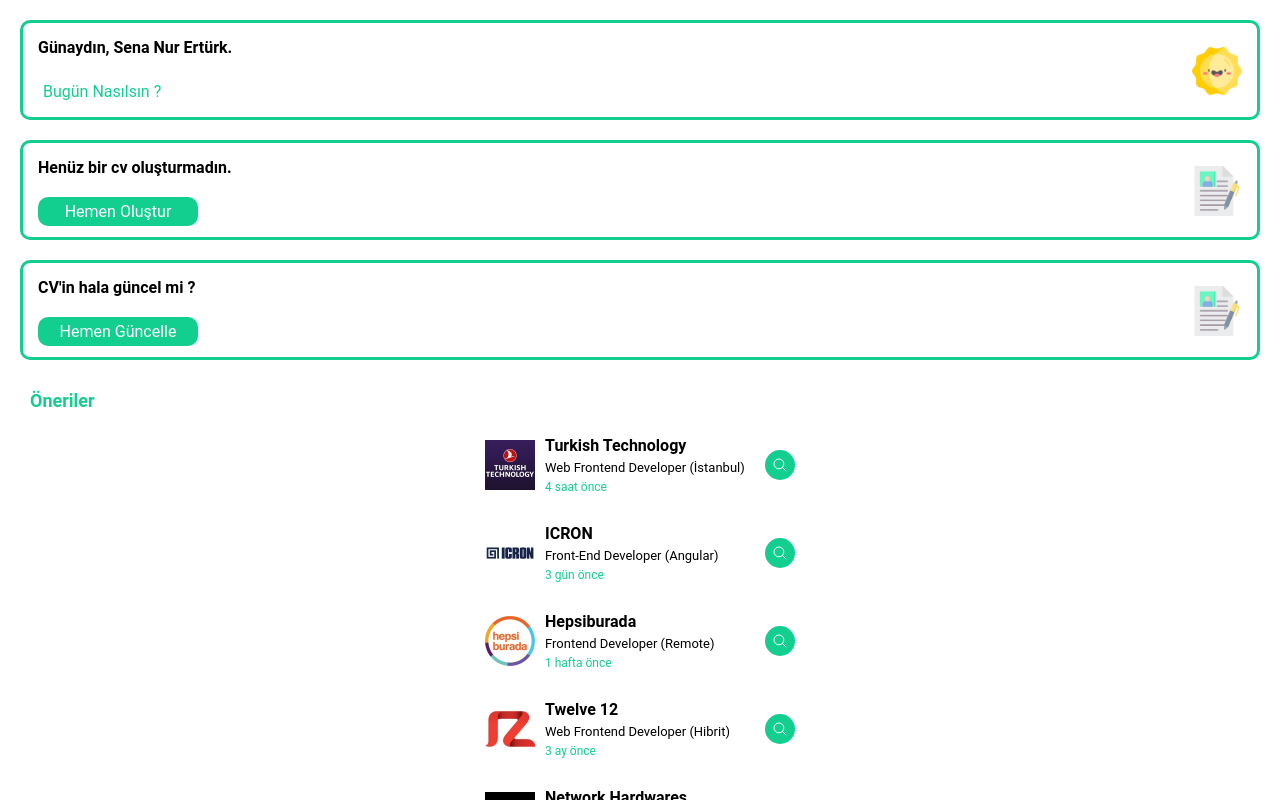
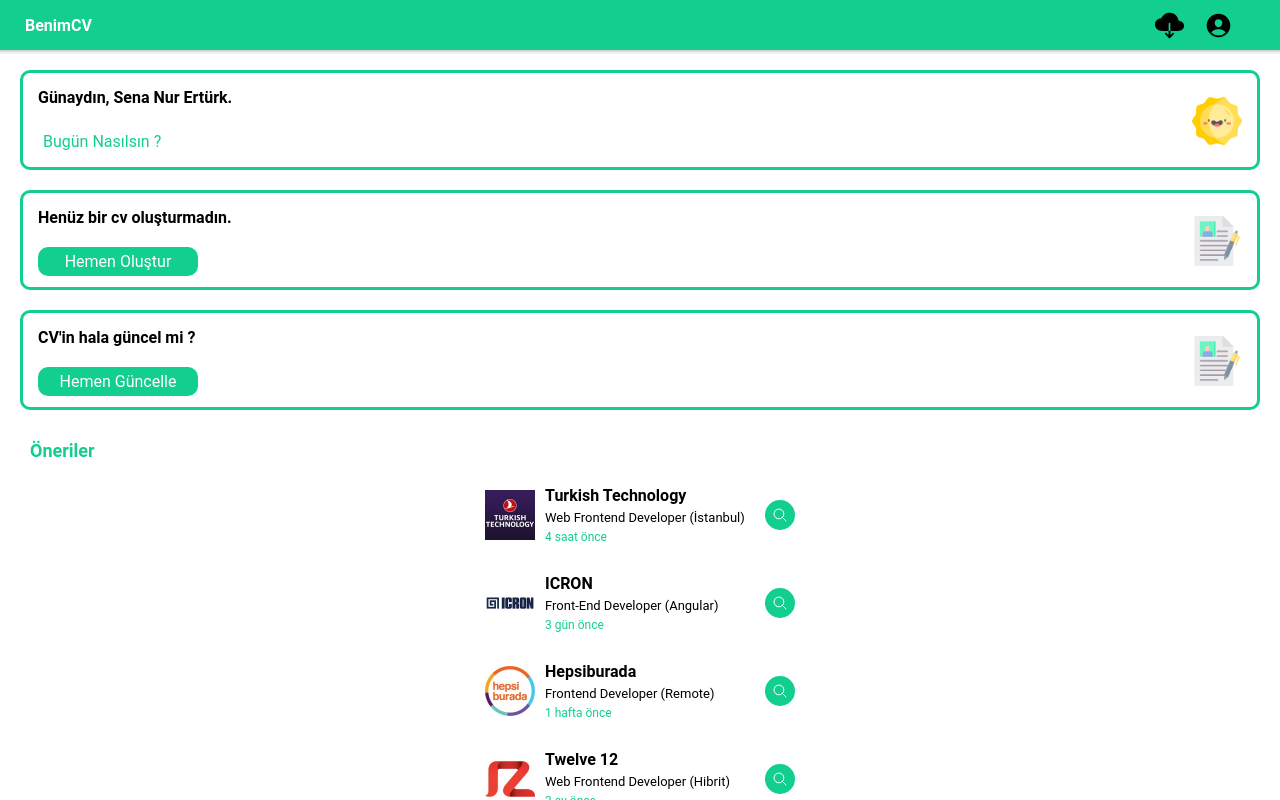
Before and after one commit to softwareandcoffee/cvCreateApp, a React (Create React App) app: page /seekerMainPage in a window 1280 px wide. Built offline with nearby package versions, Linux system fonts and the light colour scheme.

Commit message:
header is ok

```diff
--- /dev/null
+++ b/src/layouts/Header/Header.scss
@@ -0,0 +1,38 @@
+.Header {
+  background-color: #12ce8f;
+  height: 50px;
+  width: 100%;
+
+  .size {
+    font-size: 29px;
+  }
+
+  .spacer-icons {
+    margin-left: 20px;
+  }
+
+  .container {
+    display: flex;
+    flex-direction: row;
+    width: 100%;
+    height: 100%;
+
+    align-items: center;
+    justify-content: center;
+    .left {
+      width: 50px;
+      text-align: center;
+    }
+    .logo {
+      width: calc(100% - 100px);
+      color: #fff;
+      font-weight: 700;
+      margin-left: 25px;
+    }
+
+    .right {
+      display: flex;
+      width: 130px;
+    }
+  }
+}
--- /dev/null
+++ b/src/layouts/Header/Header.tsx
@@ -0,0 +1,25 @@
+import { IonIcon } from "@ionic/react";
+import React from "react";
+import { chevronBack, cloudDownload, personCircle } from "ionicons/icons";
+
+import "./Header.scss";
+
+const Header: React.FC = () => {
+  return (
+    <div className="Header">
+      <div className="container">
+        {/* <div className="left"> */}
+          {/* <IonIcon icon={chevronBack} class="size"></IonIcon> */}
+        {/* </div> */}
+        <div className="logo">BenimCV</div>
+        <div className="right">
+          <IonIcon icon={cloudDownload} class="size"></IonIcon>
+
+          <IonIcon icon={personCircle} class="size spacer-icons"></IonIcon>
+        </div>
+      </div>
+    </div>
+  );
+};
+
+export default Header;
--- a/src/pages/Seeker/SeekerMainPage/SeekerMainPage.tsx
+++ b/src/pages/Seeker/SeekerMainPage/SeekerMainPage.tsx
@@ -1,5 +1,6 @@
-import { IonContent, IonPage } from "@ionic/react";
+import { IonContent, IonHeader, IonPage } from "@ionic/react";
 import React from "react";
+import Header from "../../../layouts/Header/Header";
 
 import "./SeekerMainPage.scss";
 import CvBoxComponent from "./_partials/CvBoxComponent/cvBoxComponent";
@@ -9,6 +10,9 @@
 const SeekerMainPage: React.FC = () => {
   return (
     <IonPage className="SeekerMainPage">
+      <IonHeader>
+        <Header />
+      </IonHeader>
       <IonContent>
         <WelcomeCart />
         <CvBoxComponent />
--- a/src/pages/Seeker/SeekerMainPage/_partials/RecommendationJobsCart/recommendationJobsCart.scss
+++ b/src/pages/Seeker/SeekerMainPage/_partials/RecommendationJobsCart/recommendationJobsCart.scss
@@ -1,5 +1,4 @@
 .RecommendationJobsCart {
-
   margin: 30px 15px 15px 15px;
 
   .recommendation-title {
```
